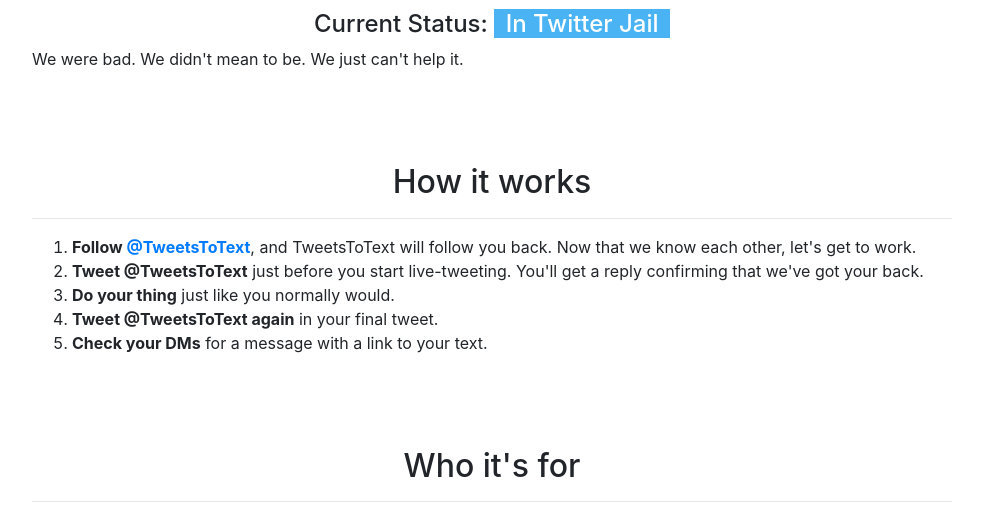
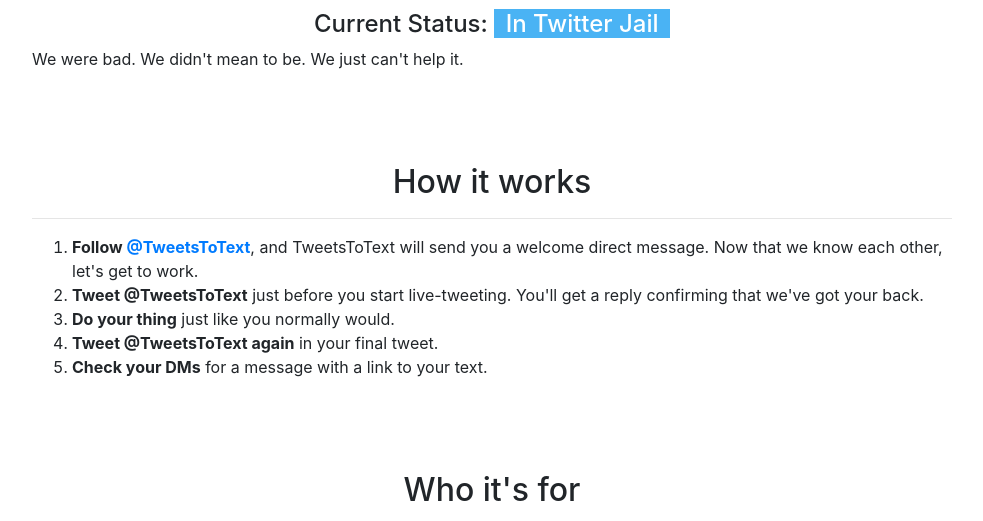
Before and after one commit to rji-futures-lab/tweets-to-text, a Python web app: template tweets2text/templates/index.html in a window 1280 px wide. Shown: the part 945-1466 px from the top of the page, without its empty margins (53-1036 px from the left). Run offline with Jinja, Linux system fonts and the light colour scheme; the template is opened without the code that fills it, so the values that code supplies are empty; some libraries are stand-ins or nearby versions.

Commit message:
Change description of behavior (replace follow back with welcome direct message

```diff
--- a/tweets2text/templates/index.html
+++ b/tweets2text/templates/index.html
@@ -40,7 +40,7 @@
         <hr>
 
         <ol>
-          <li><strong>Follow <a href="https://twitter.com/TweetsToText">@TweetsToText</a></strong>, and TweetsToText will follow you back. Now that we know each other, let's get to work.</li>
+          <li><strong>Follow <a href="https://twitter.com/TweetsToText">@TweetsToText</a></strong>, and TweetsToText will send you a welcome direct message. Now that we know each other, let's get to work.</li>
           <li><strong>Tweet @TweetsToText</strong> just before you start live-tweeting. You'll get a reply confirming that we've got your back.</li>
           <li><strong>Do your thing</strong> just like you normally would.</li>
           <li><strong>Tweet @TweetsToText again</strong> in your final tweet.</li>
```
Also changed, not shown: README.md.
